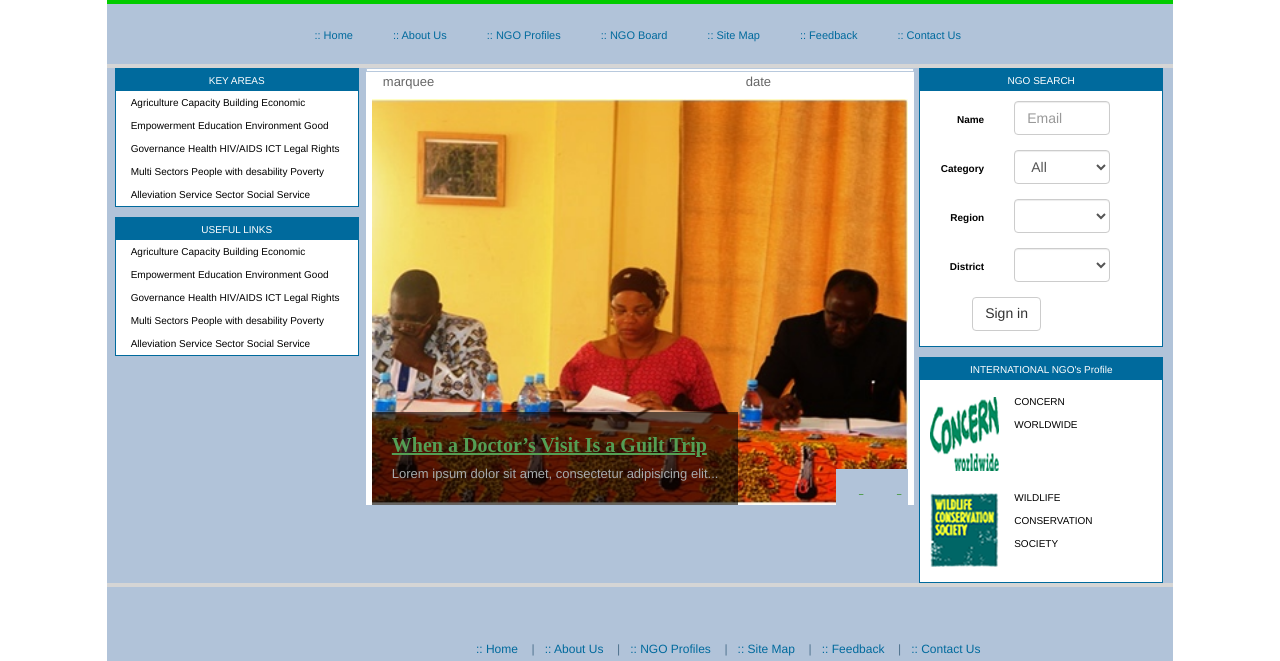
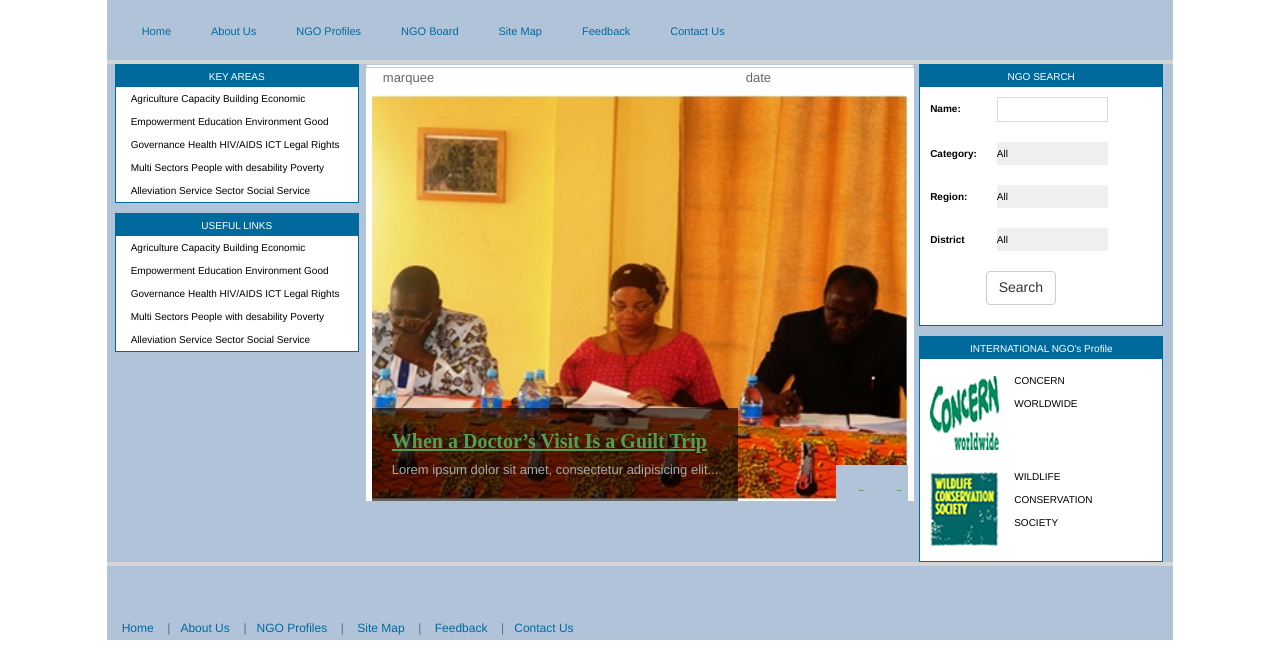
Before and after one commit to leompande/tnnc, a plain HTML site: page index.html in a window 1280 px wide. Shown: the part 158-819 px from the top of the page. Drawn offline with nearby package versions, Linux system fonts and the light colour scheme; a web font is replaced by a local one.

Commit message:
top header menu recover and lef search form intuitive looking

```diff
--- a/css/color-scheme.css
+++ b/css/color-scheme.css
@@ -216,10 +216,18 @@ blockquote,
 .contact-form input,
 .contact-form textarea,
 .course-search-form input,
+.contact-form select ,
 .course-search-form select {
   border-color: #d5dbe0 !important;
+
 }
-
+select{
+    -webkit-appearance: none;
+    -moz-appearance: none;
+    appearance: none;
+    display: block;
+    width: 50%;
+}
 .search-form form input,
 .main-navigation,
 .main-menu li {
--- a/css/main.css
+++ b/css/main.css
@@ -484,7 +484,7 @@ input, select {
 
 .mainBtn,
 .request-information .submit_field .mainBtn {
-  height: 40px;
+  /*height: 40px;*/
   text-align: right;
   width: auto;
   padding: 0 15px;
@@ -1006,7 +1006,7 @@ input, select {
   display: inline-block;
   width: auto;
   line-height: 40px;
-  height: 40px;
+  /*height: 40px;*/
   padding: 0 15px;
   font-size: 14px;
 }
@@ -1039,7 +1039,7 @@ input, select {
   outline: 0;
 }
 .contact-form input {
-  height: 36px;
+  /*height: 36px;*/
   width: 45%;
 }
 .contact-form textarea {
@@ -1056,7 +1056,7 @@ input, select {
 .contact-form .mainBtn {
   margin-left: 30%;
   width: auto;
-  font-size: 13px;
+  font-size: 11px;
 }
 
 .contact-map {
@@ -1103,7 +1103,7 @@ input, select {
   width: 63%;
 }
 .course-search-form .mainBtn {
-  height: 36px;
+  /*height: 36px;*/
   font-size: 13px;
 }
 
@@ -1171,7 +1171,7 @@ input, select {
   margin: 0 0 20px 0;
 }
 .course-post .mainBtn {
-  height: 36px;
+  /*height: 36px;*/
   line-height: 36px;
   display: inline-block;
 }
@@ -1238,7 +1238,7 @@ input, select {
 }
 
 .footer-nav {
-  text-align: right;
+  /*text-align: right;*/
   padding: 0;
   margin: 0;
   list-style: none;
--- a/index.html
+++ b/index.html
@@ -102,15 +102,15 @@
         <div class="nav-bar-main" role="navigation">
             <div class="container" style="background-image: url('images/tnz.jpg');background-repeat: repeat-x;"></div>
             <div class="container">
-                <nav class="main-navigation   col-md-offset-2" role="navigation"><!--visible-md visible-lg-->
+                <nav class="main-navigation clearfix " role="navigation"><!--visible-md visible-lg-->
                         <ul class="main-menu sf-menu">
-                            <li class="active"><a href="#">:: Home</a></li>
-                            <li><a href="#">:: About Us</a></li>
-                            <li><a href="#">:: NGO Profiles</a></li>
-                            <li><a href="#">:: NGO Board</a></li>
-                            <li><a href="#">:: Site Map</a></li>
-                            <li><a href="#">:: Feedback</a></li>
-                            <li><a href="#">:: Contact Us</a></li>
+                            <li class="active"><a href="#">Home</a></li>
+                            <li><a href="#">About Us</a></li>
+                            <li><a href="#">NGO Profiles</a></li>
+                            <li><a href="#">NGO Board</a></li>
+                            <li><a href="#">Site Map</a></li>
+                            <li><a href="#">Feedback</a></li>
+                            <li><a href="#">Contact Us</a></li>
                         </ul> <!-- /.main-menu -->
 
                         <!--<ul class="social-icons pull-right">-->
@@ -226,38 +226,38 @@
                     </div>
                     <div class="row"style="font-size:10px;color:#000000;">
 
-                        <form class="form-horizontal" role="form" style="margin: 10px;">
-                            <div class="form-group">
-                                <label for="name" class="col-sm-4 control-label">Name</label>
-                                <div class="col-sm-6">
-                                    <input type="email"  id="name" class="form-control" placeholder="Email">
-                                </div>
-                            </div>
-                            <div class="form-group">
-                                <label for="category" class="col-sm-4 control-label">Category</label>
-                                <div class="col-sm-6">
-                                    <select   id="category"  class="form-control"><option>All</option></select>
-                                </div>
-                            </div>
-                            <div class="form-group">
-                                <label for="region" class="col-sm-4 control-label">Region</label>
-                                <div class="col-sm-6">
-                                    <select   id="region" class="form-control" ></select>
-                                </div>
-                            </div>
-                            <div class="form-group">
-                                <label for="district" class="col-sm-4 control-label">District</label>
-                                <div class="col-sm-6">
-                                    <select   id="district" class="form-control"></select>
-                                </div>
-                            </div>
+                        <div class="contact-form clearfix" style="margin: 10px;">
+                            <p class="full-row">
+                            <span class="contact-label">
+                                <label for="name-id">Name:</label>
+                            </span>
+                                <input type="text" id="name-id" style="width:50%!important;" name="name-id">
+                            </p>
 
-                            <div class="form-group">
-                                <div class="col-sm-offset-2 col-sm-10">
-                                    <button type="submit" class="btn btn-default">Sign in</button>
-                                </div>
-                            </div>
-                        </form>
+                            <p class="full-row">
+                            <span class="contact-label">
+                                <label for="surname-idc">Category:</label>
+                            </span>
+                                <select  id="surname-idc" name="surname-id"><option>All</option></select>
+                            </p>
+                            <p class="full-row">
+                            <span class="contact-label">
+                                <label for="surname-idr">Region:</label>
+                            </span>
+                                <select  id="surname-idr" name="surname-id"><option>All</option></select>
+                            </p>
+                            <p class="full-row">
+                            <span class="contact-label">
+                                <label for="surname-idd">District</label>
+                            </span>
+                                <select  class="input-select" id="surname-idd" name="surname-id"><option>All</option></select>
+                            </p>
+
+                            <p class="full-row">
+                                <button type="submit" class="btn btn-default col-lg-offset-3">Search</button>
+                            </p>
+                        </div>
+
                     </div>
                 </div>
                 <div class="col-md-12" style="border: 1px solid #006A9D; background-color: #ffffff;margin-top:10px;margin-left: -10px;">
@@ -530,14 +530,14 @@
         <div class="container">
             <div class="">
                 <div class="row">
-                    <div class="col-md-8 col-md-offset-2">
+                    <div class="col-md-12">
                         <ul class="footer-nav">
-                            <li><a href="#">:: Home</a></li>
-                            <li><a href="#">:: About Us</a></li>
-                            <li><a href="#">:: NGO Profiles</a></li>
-                            <li><a href="#">:: Site Map</a></li>
-                            <li><a href="#">:: Feedback</a></li>
-                            <li><a href="#">:: Contact Us</a></li>
+                            <li><a href="#">Home</a></li>
+                            <li><a href="#">About Us</a></li>
+                            <li><a href="#">NGO Profiles</a></li>
+                            <li><a href="#"> Site Map</a></li>
+                            <li><a href="#"> Feedback</a></li>
+                            <li><a href="#">Contact Us</a></li>
                         </ul>
                     </div> <!-- /.col-md-7 -->
                 </div> <!-- /.row -->
```
Also changed, not shown: images/banner.png, images/banner.svg (added).
